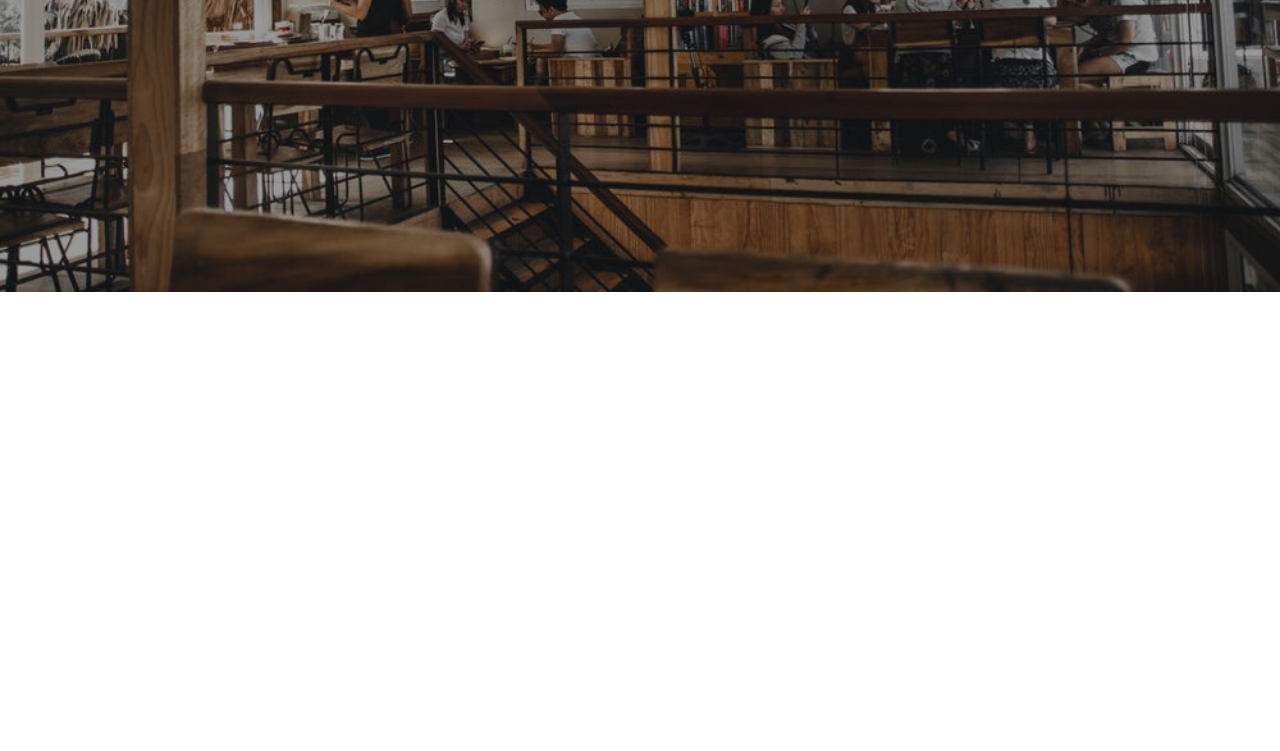
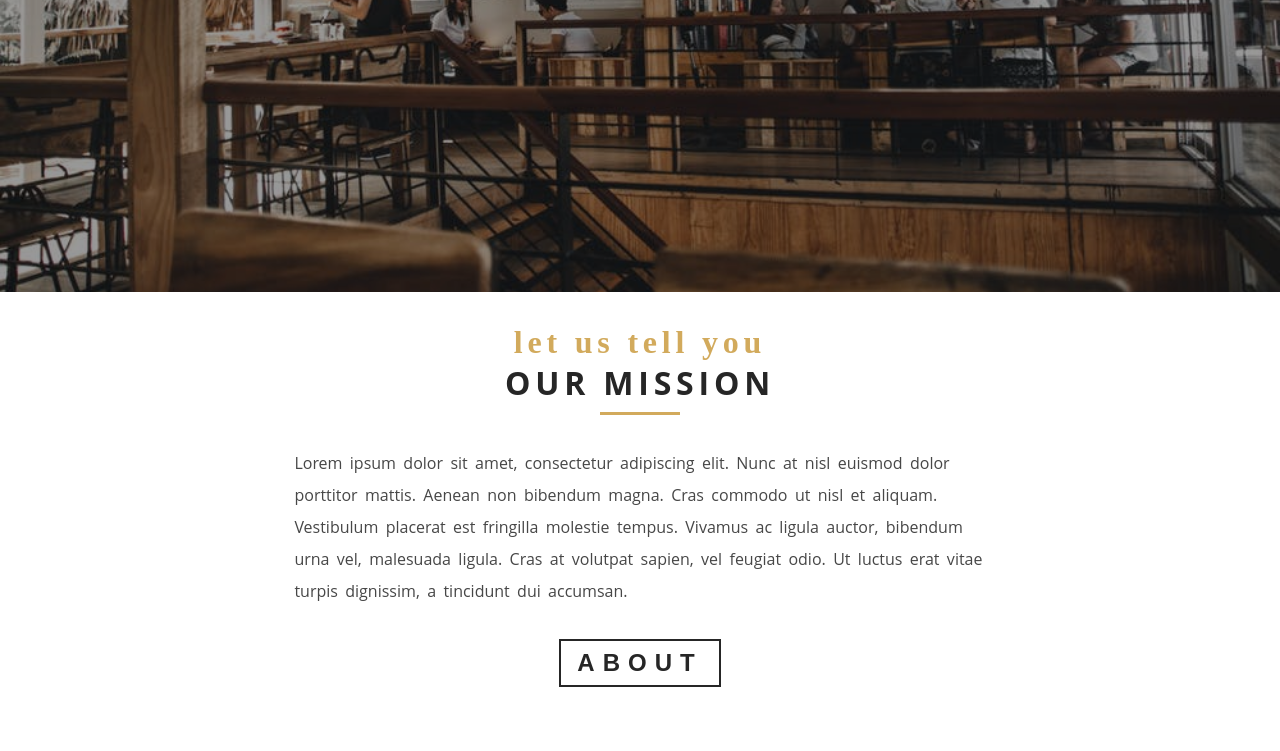
Before and after one commit to Rhjoo/gatsby-restaurant, a Gatsby site: page / in a window 1280 px wide. Shown: the part 509-1260 px from the top of the page. Before the commit the page ends 801 px from the top, so only its background shows below. Built offline with nearby package versions, Linux system fonts and the light colour scheme; Gatsby itself is replaced by a stand-in of ours.

Commit message:
section complete

```diff
--- /dev/null
+++ b/src/components/HomePageComponents/QuickInfo.js
@@ -0,0 +1,37 @@
+import React, { Component } from 'react'
+import { Section, Title, SectionButton } from '../../utils'
+import styled from 'styled-components'
+import { Link } from 'gatsby'
+import { styles } from '../../utils'
+
+export default class QuickInfo extends Component {
+  render() {
+    return (
+      <Section>
+        <Title message="let us tell you" title="our mission"></Title>
+        <QuickInfoWrapper>
+          <p className="text">Lorem ipsum dolor sit amet, consectetur adipiscing elit. Nunc at nisl euismod dolor porttitor mattis. Aenean non bibendum magna. Cras commodo ut nisl et aliquam. Vestibulum placerat est fringilla molestie tempus. Vivamus ac ligula auctor, bibendum urna vel, malesuada ligula. Cras at volutpat sapien, vel feugiat odio. Ut luctus erat vitae turpis dignissim, a tincidunt dui accumsan. </p>
+          <Link to="/about/" style={{ textDecoration: 'none' }}>
+            <SectionButton style={{ margin: '2rem auto' }}>about</SectionButton>
+          </Link>
+        </QuickInfoWrapper>
+      </Section>
+    )
+  }
+}
+
+const QuickInfoWrapper = styled.div`
+  width: 90%;
+  margin: 2rem auto;
+  .text {
+    line-height: 2rem;
+    color: ${styles.colors.mainGrey};
+    word-spacing: 0.2rem;
+  }
+  @media (min-width: 768px) {
+    width: 70%;
+  }
+  @media (min-width: 992px) {
+    width: 60%;
+  }
+`
--- a/src/pages/index.js
+++ b/src/pages/index.js
@@ -8,6 +8,7 @@ import Layout from "../components/layout"
 import SEO from "../components/seo"
 import { HomeHeader, Banner, BannerButton } from '../utils'
 import img from '../images/bcg/homeBcg.jpeg'
+import QuickInfo from '../components/HomePageComponents/QuickInfo'
 
 const IndexPage = () => (
   <Layout>
@@ -28,6 +29,7 @@ const IndexPage = () => (
         </BannerButton>
       </Banner>
     </HomeHeader>
+    <QuickInfo />
   </Layout>
 )
 
--- a/src/utils/Banner.js
+++ b/src/utils/Banner.js
@@ -26,7 +26,7 @@ const BannerWrapper = styled.div`
     ${styles.textSlanted};
     ${styles.letterSpacing({spacing: '0.15rem'})};
     font-size: 1.5rem;
-    text-transform: captilaize;
+    text-transform: capitalize;
   }
 `
 
--- a/src/utils/Button.js
+++ b/src/utils/Button.js
@@ -19,5 +19,14 @@ const BannerButton = styled.button`
     cursor: pointer;
   }
 `
+const SectionButton = styled(BannerButton)`
+  color:  ${styles.colors.mainBlack};
+  ${styles.border({color: `${styles.colors.mainBlack}`})};
+  &:hover {
+    background: ${styles.colors.mainBlack};
+    color: ${styles.colors.mainYellow};
+  }
+`
 
-export { BannerButton }
+
+export { BannerButton, SectionButton }
--- /dev/null
+++ b/src/utils/Section.js
@@ -0,0 +1,8 @@
+import styled from 'styled-components'
+
+export const Section = styled.section`
+  padding: 2rem 0;
+  width: 90vw;
+  margin: 0 auto;
+
+`
--- /dev/null
+++ b/src/utils/Title.js
@@ -0,0 +1,40 @@
+import React from 'react'
+import styled from 'styled-components'
+import { styles } from '../utils'
+import { Transform } from 'stream';
+
+export function Title({ title, message }) {
+  return (
+    <TitleWrapper>
+      <h3 className="message">{message}</h3>
+      <h1 className="title">{title}</h1>
+      <div className="underline"></div>
+    </TitleWrapper>
+  )
+}
+
+Title.defaultProps = {
+  message: 'our message',
+  title: 'our title'
+}
+
+const TitleWrapper = styled.div`
+  text-align: center;
+  .message {
+    ${styles.textSlanted};
+    ${styles.letterSpacing({ spacing: '0.3rem' })};
+    font-size: 2rem;
+    color: ${styles.colors.mainYellow};
+  }
+  .title {
+    ${styles.letterSpacing({ spacing: '0.3rem' })};
+    font-size: 2rem;
+    text-transform: uppercase;
+  }
+  .underline {
+    width: 5rem;
+    height: 0.2rem;
+    background: ${styles.colors.mainYellow};
+    margin: 0.5rem auto;
+  }
+`
--- a/src/utils/index.js
+++ b/src/utils/index.js
@@ -1,6 +1,8 @@
 import * as styles from './styles'
 import { HomeHeader, PageHeader } from './header'
 import Banner from './Banner'
-import { BannerButton } from './Button'
+import { BannerButton, SectionButton } from './Button'
+import { Section } from './Section'
+import { Title } from './Title'
 
-export { styles, HomeHeader, PageHeader, Banner, BannerButton }
+export { styles, HomeHeader, PageHeader, Banner, BannerButton, SectionButton, Section, Title }
```
